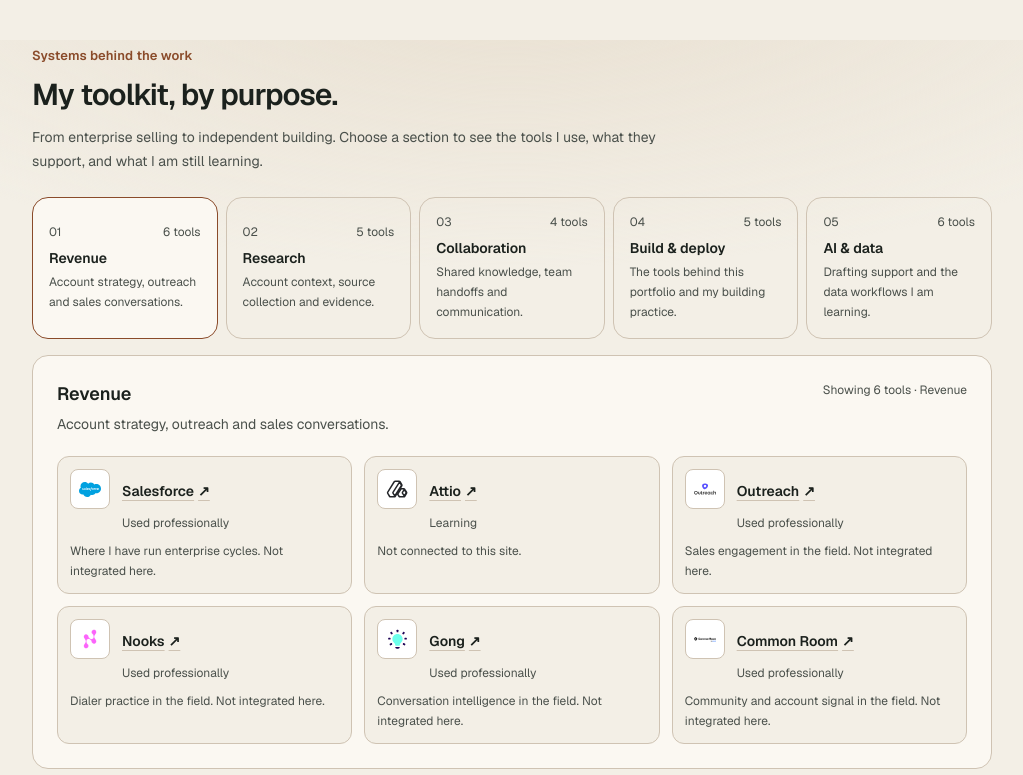
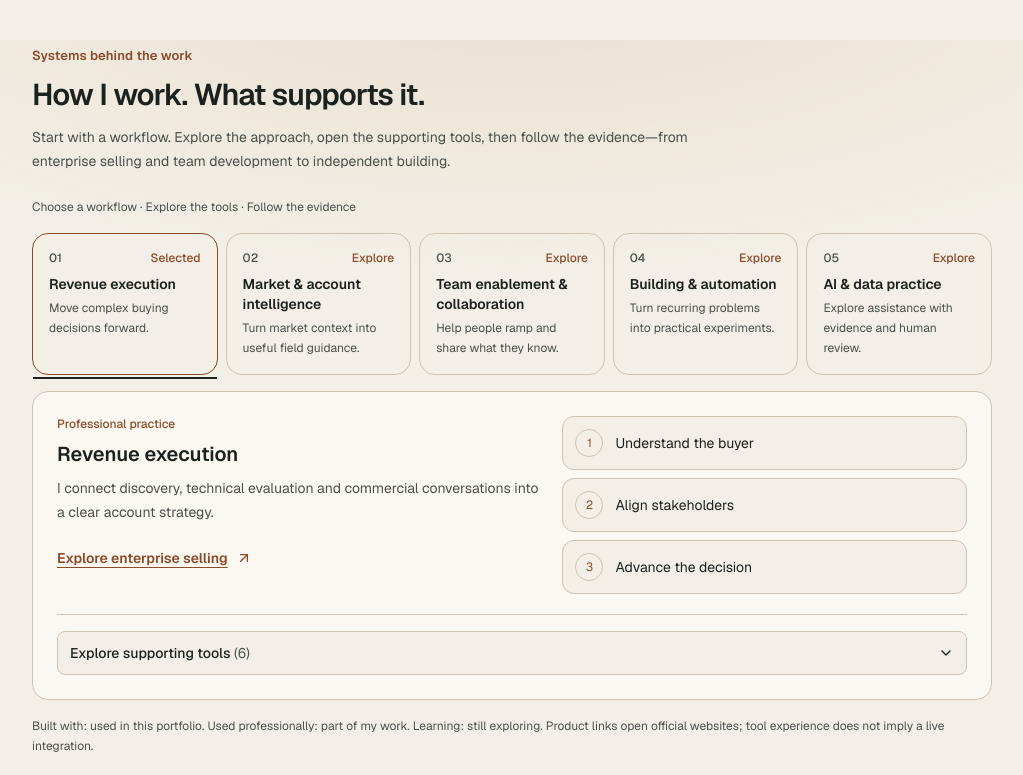
Before and after one commit to heyfunwhoa/byjoyaing-portfolio, a Next.js app: page /about in a window 1280 px wide. Shown: the part 3160-3935 px from the top of the page, without its empty margins (128-1151 px from the left). Built offline with nearby package versions, Linux system fonts and the light colour scheme.

Commit message:
Lead About toolkit with workflows, examples, evidence and progressive disclosure

```diff
--- a/app/about/page.tsx
+++ b/app/about/page.tsx
@@ -110,9 +110,9 @@ export default function AboutPage() {
 
       <section id="technologies" className="scroll-mt-24 border-b border-border py-12">
         <p className="editorial-eyebrow text-accent">Systems behind the work</p>
-        <h2 className="font-display mt-3 text-3xl tracking-tight">My toolkit, by purpose.</h2>
+        <h2 className="font-display mt-3 text-3xl tracking-tight">How I work. What supports it.</h2>
         <p className="mt-3 max-w-2xl text-sm leading-6 text-muted">
-          From enterprise selling to independent building. Choose a section to see the tools I use, what they support, and what I am still learning.
+          Start with a workflow. Explore the approach, open the supporting tools, then follow the evidence—from enterprise selling and team development to independent building.
         </p>
         <div className="mt-6">
           <ToolsMap />
--- a/components/toolkit-explorer.tsx
+++ b/components/toolkit-explorer.tsx
@@ -1,10 +1,14 @@
 "use client";
 
 import Image from "next/image";
-import { useId, useState } from "react";
+import Link from "next/link";
+import { useState } from "react";
+import { Collapsible } from "radix-ui";
+import { ChevronDown, ArrowUpRight } from "lucide-react";
+import { Tabs, TabsList, TabsTrigger, TabsContent } from "@/components/ui/tabs";
+import { Button } from "@/components/ui/button";
 import { ToolMark } from "@/components/tool-mark";
 import type { TechStance } from "@/lib/portfolio";
-
 import type { ToolkitSection } from "@/lib/portfolio/toolkit-sections";
 
 const stanceLabels: Record<TechStance, string> = {
@@ -21,65 +25,110 @@ export function ToolkitExplorer({
   compact?: boolean;
 }) {
   const [selectedId, setSelectedId] = useState(sections[0].id);
-  const panelId = useId();
-  const section =
-    sections.find((item) => item.id === selectedId) ?? sections[0];
-
   return (
     <div className="space-y-4">
-      <div
-        className="grid grid-cols-2 gap-2 sm:grid-cols-3 lg:grid-cols-5"
-        role="group"
-        aria-label="Explore toolkit by purpose"
+      <p className="text-xs leading-5 text-muted">
+        Choose a workflow · Explore the tools · Follow the evidence
+      </p>
+      <Tabs value={selectedId} onValueChange={setSelectedId} className="gap-4">
+        <TabsList
+          variant="line"
+          aria-label="Explore how I work"
+          className="grid h-auto w-full grid-cols-2 items-stretch gap-2 bg-transparent p-0 sm:grid-cols-3 lg:grid-cols-5"
         >
-        {sections.map((item, index) => (
-          <button
-            key={item.id}
-            type="button"
-            aria-pressed={item.id === section.id}
-            aria-controls={panelId}
-            onClick={() => setSelectedId(item.id)}
-            className={`group min-h-24 rounded-2xl border p-4 text-left transition-colors duration-200 focus-visible:outline-2 focus-visible:outline-offset-4 focus-visible:outline-accent motion-reduce:transition-none ${item.id === section.id ? "border-accent bg-card" : "border-border hover:border-accent hover:bg-card"}`}
+          {sections.map((section, index) => (
+            <TabsTrigger
+              key={section.id}
+              value={section.id}
+              className="group min-h-28 flex-col items-start justify-start gap-0 rounded-2xl border border-border p-4 text-left whitespace-normal text-foreground transition-colors hover:border-accent focus-visible:outline-2 focus-visible:outline-offset-4 focus-visible:outline-accent data-[state=active]:border-accent data-[state=active]:bg-card data-[state=active]:text-foreground motion-reduce:transition-none"
             >
-            <span className="flex items-center justify-between gap-2 text-xs text-muted">
+              <span className="flex w-full items-center justify-between text-xs text-muted">
                 <span>0{index + 1}</span>
-              <span>{item.tools.length} tools</span>
+                <span aria-hidden="true" className="text-accent">
+                  {selectedId === section.id ? "Selected" : "Explore"}
+                </span>
               </span>
               <span className="mt-2 block text-sm font-semibold">
-              {item.title}
+                {section.title}
               </span>
-            <span className="mt-1 block text-xs leading-5 text-muted">
-              {item.summary}
+              <span className="mt-1 block text-xs leading-5 font-normal text-muted">
+                {section.summary}
               </span>
-          </button>
+            </TabsTrigger>
           ))}
+        </TabsList>
+        {sections.map((section) => (
+          <TabsContent
+            key={section.id}
+            value={section.id}
+            className="toolkit-panel-enter rounded-2xl border border-border bg-card p-4 focus-visible:outline-2 focus-visible:outline-offset-4 focus-visible:outline-accent sm:p-6"
+          >
+            <div className="grid gap-5 lg:grid-cols-[minmax(0,1.2fr)_minmax(0,1fr)]">
+              <div>
+                <p className="text-xs font-medium text-accent">
+                  {section.status}
+                </p>
+                <h3 className="mt-2 text-xl font-semibold">{section.title}</h3>
+                <p className="mt-2 max-w-2xl text-sm leading-6 text-muted">
+                  {section.example}
+                </p>
+                <Link
+                  href={section.evidence.href}
+                  className="mt-3 inline-flex min-h-11 items-center gap-2 rounded-sm text-sm font-semibold text-accent underline underline-offset-4 focus-visible:outline-2 focus-visible:outline-offset-4 focus-visible:outline-accent"
+                >
+                  {section.evidence.label}
+                  <ArrowUpRight
+                    aria-hidden="true"
+                    className="size-4 shrink-0"
+                  />
+                </Link>
               </div>
-
-      <div
-        id={panelId}
-        role="region"
-        aria-label={`${section.title} toolkit`}
-        className="rounded-2xl border border-border bg-card p-4 sm:p-6"
+              <ol
+                className="grid content-start gap-2 sm:grid-cols-3 lg:grid-cols-1"
+                aria-label={`${section.title} approach`}
               >
-        <div className="mb-5 flex flex-wrap items-start justify-between gap-3">
-          <div>
-            <h3 className="text-lg font-semibold">{section.title}</h3>
-            <p className="mt-1 text-sm leading-6 text-muted">
-              {section.summary}
+                {section.steps.map((step, index) => (
+                  <li
+                    key={step}
+                    className="flex items-center gap-3 rounded-xl border border-border bg-background px-3 py-3"
+                  >
+                    <span
+                      aria-hidden="true"
+                      className="flex size-7 shrink-0 items-center justify-center rounded-full border border-border text-xs text-accent"
+                    >
+                      {index + 1}
+                    </span>
+                    <span className="text-sm">{step}</span>
+                  </li>
+                ))}
+              </ol>
+            </div>
+            <Collapsible.Root className="mt-5 border-t border-border pt-4">
+              <Collapsible.Trigger asChild>
+                <Button
+                  variant="outline"
+                  className="group w-full justify-between gap-3 border-border bg-background text-left whitespace-normal focus-visible:outline-2 focus-visible:outline-offset-4 focus-visible:outline-accent motion-reduce:transition-none"
+                >
+                  <span>
+                    Explore supporting tools{" "}
+                    <span className="font-normal text-muted">
+                      ({section.tools.length})
+                    </span>
+                  </span>
+                  <ChevronDown
+                    aria-hidden="true"
+                    className="size-4 shrink-0 transition-transform duration-200 group-data-[state=open]:rotate-180 motion-reduce:transition-none"
+                  />
+                </Button>
+              </Collapsible.Trigger>
+              <Collapsible.Content className="toolkit-disclosure overflow-hidden">
+                <div className="pt-4">
+                  <p className="mb-3 text-xs leading-5 text-muted">
+                    Tools can support several workflows. Each appears here under
+                    its primary purpose; usage labels distinguish field
+                    experience, this portfolio and learning.
                   </p>
-          </div>
-          <p
-            className="text-xs leading-5 text-muted"
-            role="status"
-            aria-atomic="true"
-          >
-            Showing {section.tools.length} tools · {section.title}
-          </p>
-        </div>
-        <ul
-          key={section.id}
-          className="toolkit-panel-enter grid gap-3 sm:grid-cols-2 xl:grid-cols-3"
-        >
+                  <ul className="grid gap-3 sm:grid-cols-2 xl:grid-cols-3">
                     {section.tools.map((tool) => (
                       <li
                         key={tool.id}
@@ -127,12 +176,19 @@ export function ToolkitExplorer({
                           </div>
                         </div>
                         {compact ? null : (
-                <p className="mt-2 text-xs leading-5 text-muted">{tool.note}</p>
+                          <p className="mt-2 text-xs leading-5 text-muted">
+                            {tool.note}
+                          </p>
                         )}
                       </li>
                     ))}
                   </ul>
                 </div>
+              </Collapsible.Content>
+            </Collapsible.Root>
+          </TabsContent>
+        ))}
+      </Tabs>
       <p className="text-xs leading-5 text-muted">
         Built with: used in this portfolio. Used professionally: part of my
         work. Learning: still exploring. Product links open official websites;
--- a/lib/portfolio/toolkit-sections.ts
+++ b/lib/portfolio/toolkit-sections.ts
@@ -6,6 +6,10 @@ export type ToolkitSection = {
   id: string;
   title: string;
   summary: string;
+  example: string;
+  steps: readonly string[];
+  status: string;
+  evidence: { label: string; href: string };
   tools: {
     id: string;
     name: string;
@@ -25,32 +29,81 @@ const tools = new Map<string, ToolkitSection["tools"][number]>([
 const definitions = [
   {
     id: "revenue",
-    title: "Revenue",
-    summary: "Account strategy, outreach and sales conversations.",
+    title: "Revenue execution",
+    summary: "Move complex buying decisions forward.",
+    example:
+      "I connect discovery, technical evaluation and commercial conversations into a clear account strategy.",
+    steps: [
+      "Understand the buyer",
+      "Align stakeholders",
+      "Advance the decision",
+    ],
+    status: "Professional practice",
+    evidence: {
+      label: "Explore enterprise selling",
+      href: "/work#enterprise-sales",
+    },
     ids: ["salesforce", "attio", "outreach", "nooks", "gong", "commonroom"],
   },
   {
     id: "research",
-    title: "Research",
-    summary: "Account context, source collection and evidence.",
+    title: "Market & account intelligence",
+    summary: "Turn market context into useful field guidance.",
+    example:
+      "I collect competitive evidence, separate observations from assumptions and package findings for sellers.",
+    steps: ["Collect sources", "Assess the evidence", "Shape field guidance"],
+    status: "Professional practice",
+    evidence: {
+      label: "Explore competitive field work",
+      href: "/work#gtm-strategy",
+    },
     ids: ["linkedin", "sheets", "clay", "firecrawl", "exa"],
   },
   {
     id: "collaboration",
-    title: "Collaboration",
-    summary: "Shared knowledge, team handoffs and communication.",
+    title: "Team enablement & collaboration",
+    summary: "Help people ramp and share what they know.",
+    example:
+      "I turn recurring discovery and evaluation questions into shared resources for sellers and customer-facing teams.",
+    steps: [
+      "Find recurring friction",
+      "Create shared guidance",
+      "Coach and refine",
+    ],
+    status: "Professional practice",
+    evidence: {
+      label: "Explore coaching and enablement",
+      href: "/work#people-leadership",
+    },
     ids: ["notion", "slack", "workspace", "resend"],
   },
   {
     id: "build",
-    title: "Build & deploy",
-    summary: "The tools behind this portfolio and my building practice.",
+    title: "Building & automation",
+    summary: "Turn recurring problems into practical experiments.",
+    example:
+      "This portfolio is a live independent build. My Side Quests explore research, account and enablement workflows, with each project's stage labeled.",
+    steps: [
+      "Define the problem",
+      "Build a small example",
+      "Review and iterate",
+    ],
+    status: "Independent building",
+    evidence: {
+      label: "Explore independent Side Quests",
+      href: "/side-quests",
+    },
     ids: ["next", "github", "vercel", "cursor", "aws"],
   },
   {
     id: "ai",
-    title: "AI & data",
-    summary: "Drafting support and the data workflows I am learning.",
+    title: "AI & data practice",
+    summary: "Explore assistance with evidence and human review.",
+    example:
+      "I use AI for drafting support and am learning how structured, source-grounded information could support research workflows.",
+    steps: ["Define the output", "Ground it in sources", "Review the result"],
+    status: "Learning · proposed workflow",
+    evidence: { label: "Explore my AI learning lab", href: "/ai-academy" },
     ids: ["chatgpt", "claude", "postgres", "aisdk", "schema", "ingest"],
   },
 ];
```
Also changed, not shown: app/globals.css (+13 -0 lines), 3 other files (tests, documents, lock files or other folders). Lines whose indentation alone changed are shown as unchanged.
